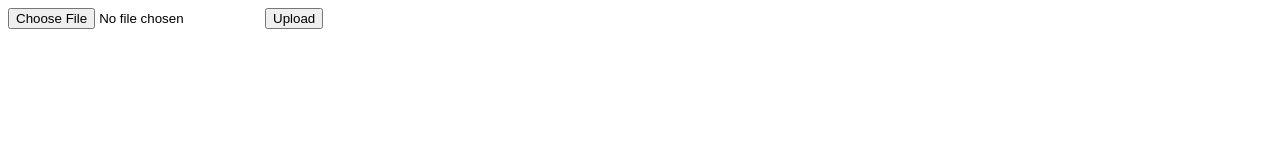
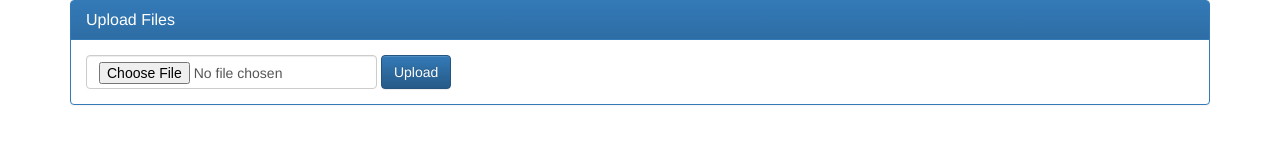
Before and after one commit to k4ml/dropfile, a plain HTML site: page public/index.html in a window 1280 px wide. Drawn offline with nearby package versions, Linux system fonts and the light colour scheme; files whose address does not match are found by name.

Commit message:
basic form style

```diff
--- a/public/index.html
+++ b/public/index.html
@@ -1,12 +1,36 @@
-<html>
+<!DOCTYPE html>
+<html lang="en">
 <head>
+    <meta charset="utf-8">
+    <meta http-equiv="X-UA-Compatible" content="IE=edge">
+    <meta name="viewport" content="width=device-width, initial-scale=1">
+
+    <!-- Latest compiled and minified CSS -->
+    <link rel="stylesheet" href="https://maxcdn.bootstrapcdn.com/bootstrap/3.3.7/css/bootstrap.min.css" integrity="sha384-BVYiiSIFeK1dGmJRAkycuHAHRg32OmUcww7on3RYdg4Va+PmSTsz/K68vbdEjh4u" crossorigin="anonymous">
+
+    <!-- Optional theme -->
+    <link rel="stylesheet" href="https://maxcdn.bootstrapcdn.com/bootstrap/3.3.7/css/bootstrap-theme.min.css" integrity="sha384-rHyoN1iRsVXV4nD0JutlnGaslCJuC7uwjduW9SVrLvRYooPp2bWYgmgJQIXwl/Sp" crossorigin="anonymous">
+
     <link rel="stylesheet" href="/public/css/style.css" type="text/css" />
 </head>
 <body>
-    <form id="file-form" action="handler.php" method="POST">
-      <input type="file" id="file-select" name="file" />
-      <button type="submit" id="upload-button">Upload</button>
-    </form>
+<div class="container">
+    <div class="panel panel-primary">
+        <div class="panel-heading">
+            <h3 class="panel-title">Upload Files</h3>
+        </div>
+        <div class="panel-body">
+            <form id="file-form" action="handler.php" method="POST" class="form-inline">
+                <div class="form-group">
+                    <input type="file" id="file-select" name="file" class="form-control" />
+                    <button type="submit" id="upload-button" class="btn btn-primary">Upload</button>
+                </div>
+            </form>
+        </div>
+    </div>
+</div>
+    <!-- Latest compiled and minified JavaScript -->
+    <script src="https://maxcdn.bootstrapcdn.com/bootstrap/3.3.7/js/bootstrap.min.js" integrity="sha384-Tc5IQib027qvyjSMfHjOMaLkfuWVxZxUPnCJA7l2mCWNIpG9mGCD8wGNIcPD7Txa" crossorigin="anonymous"></script>
     <script src="public/js/app.js" type="text/javascript"></script>
 </body>
 </html>
```
